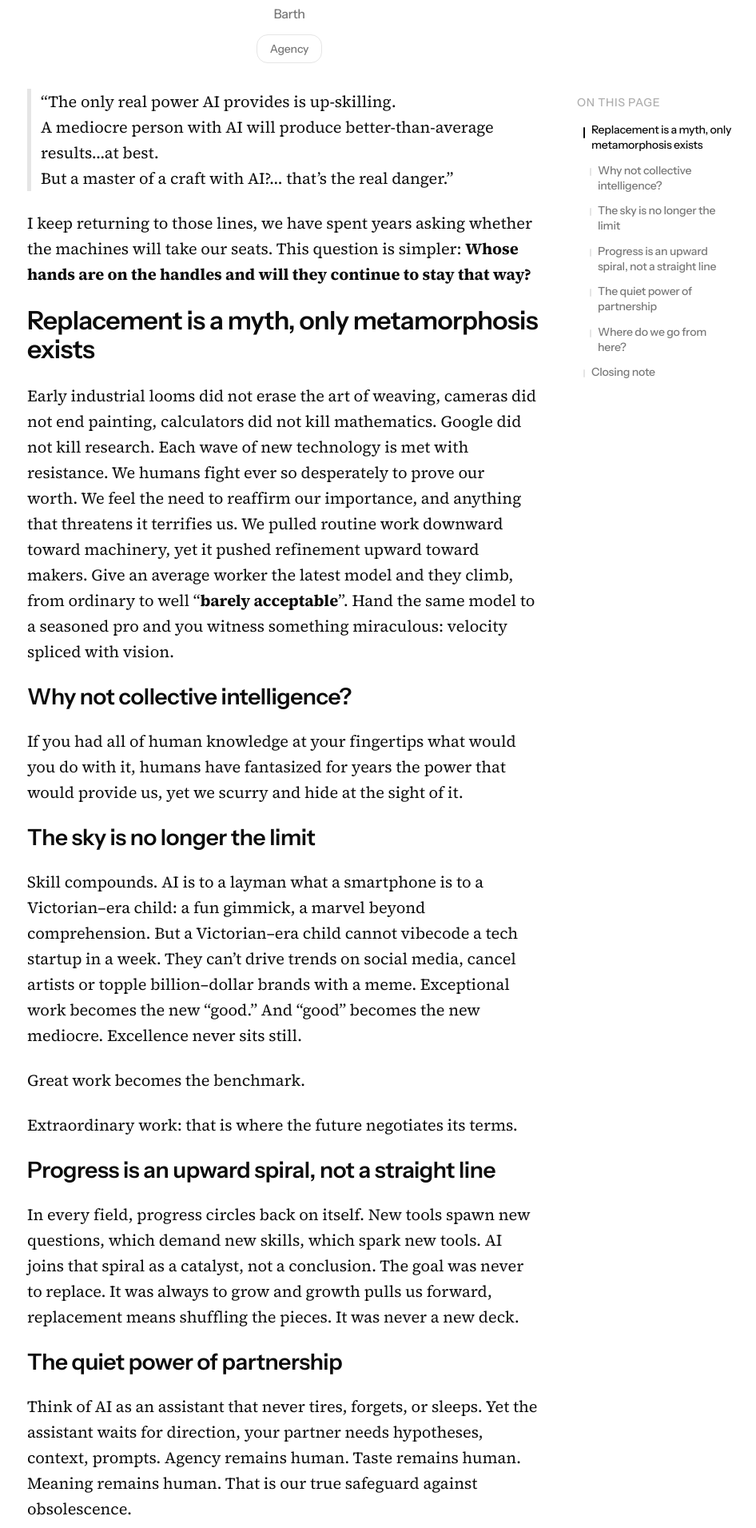
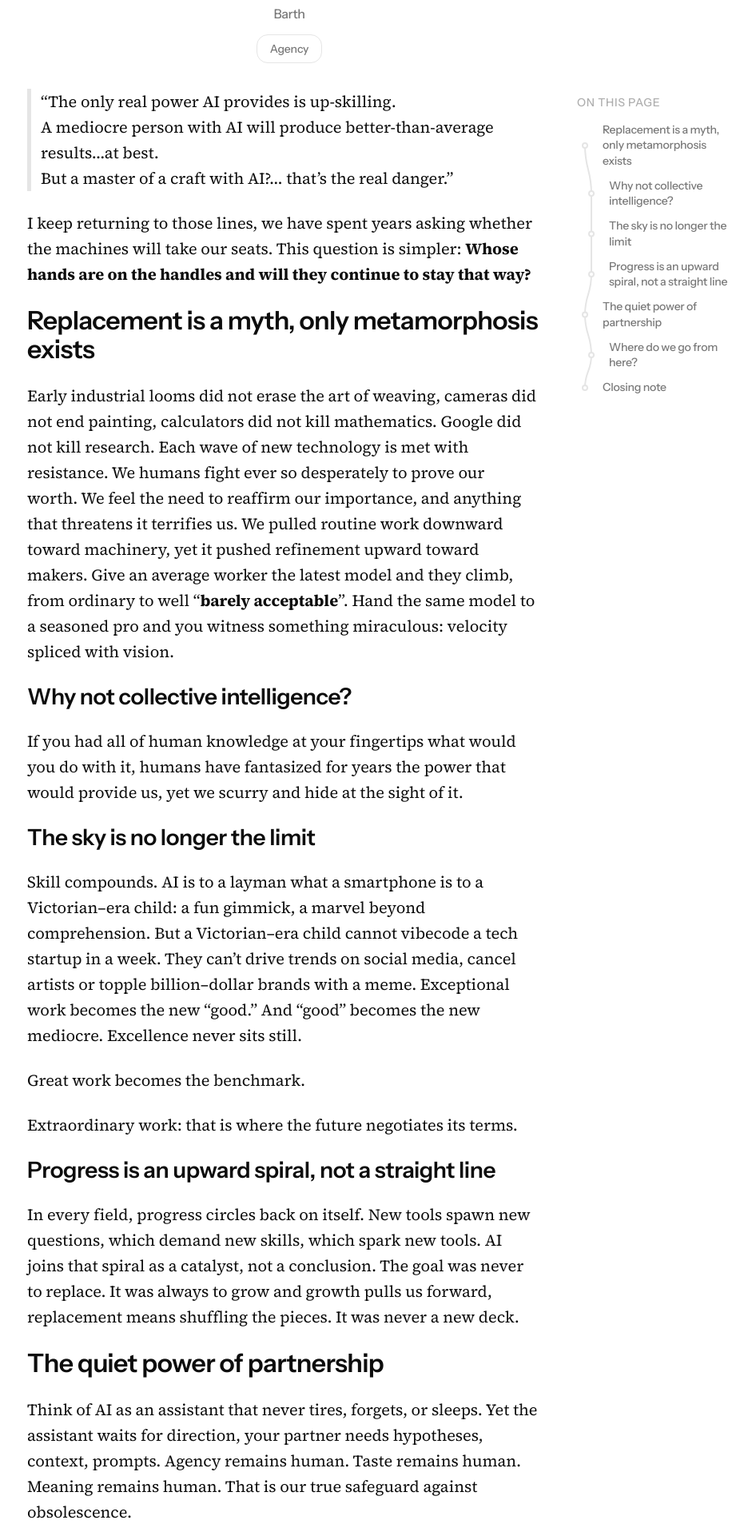
Before and after one commit to barthkosi/portfolio, a Next.js app: page /writing/replacement in a window 1280 px wide. Shown: the part 669-2580 px from the top of the page at 80% size, without its empty margins (278-1224 px from the left). Built offline with nearby package versions, Linux system fonts and the light colour scheme.

Commit message:
feat: added path for TOC and svg animation.

```diff
--- a/src/app/globals.css
+++ b/src/app/globals.css
@@ -781,8 +781,9 @@
     line-height: var(--line-height-xs);
     letter-spacing: var(--letter-spacing-none);
   }
+}
 
-  /* BLOG TEXT */
+/* BLOG TEXT AND HEADINGS (OUTSIDE LAYERS FOR PRECEDENCE) */
 .blog-text {
   font-family: var(--font-family-blog);
   @apply font-normal;
@@ -799,50 +800,48 @@
   }
 }
 
-  /* BLOG HEADINGS */
 .blogh1 {
-    font-family: var(--font-family-heading);
+  font-family: var(--font-family-heading) !important;
   @apply font-semibold;
-    font-size: var(--font-size-3xl);
-    line-height: var(--line-height-3xl);
-    letter-spacing: var(--letter-spacing-xl);
+  font-size: var(--font-size-3xl) !important;
+  line-height: var(--line-height-3xl) !important;
+  letter-spacing: var(--letter-spacing-xl) !important;
 }
 
 @media (min-width: 768px) {
   .blogh1 {
-      font-size: var(--font-size-5xl);
-      line-height: var(--line-height-5xl);
+    font-size: var(--font-size-5xl) !important;
+    line-height: var(--line-height-5xl) !important;
   }
 }
 
 .blogh2 {
-    font-family: var(--font-family-heading);
+  font-family: var(--font-family-heading) !important;
   @apply font-semibold;
-    font-size: var(--font-size-3xl);
-    line-height: var(--line-height-3xl);
-    letter-spacing: var(--letter-spacing-m);
+  font-size: var(--font-size-3xl) !important;
+  line-height: var(--line-height-3xl) !important;
+  letter-spacing: var(--letter-spacing-m) !important;
 }
 
 @media (min-width: 768px) {
   .blogh2 {
-      font-size: var(--font-size-4xl);
-      line-height: var(--line-height-4xl);
+    font-size: var(--font-size-4xl) !important;
+    line-height: var(--line-height-4xl) !important;
   }
 }
 
 .blogh3 {
-    font-family: var(--font-family-heading);
+  font-family: var(--font-family-heading) !important;
   @apply font-semibold;
-    font-size: var(--font-size-2xl);
-    line-height: var(--line-height-2xl);
-    letter-spacing: var(--letter-spacing-s);
+  font-size: var(--font-size-2xl) !important;
+  line-height: var(--line-height-2xl) !important;
+  letter-spacing: var(--letter-spacing-s) !important;
 }
 
 @media (min-width: 768px) {
   .blogh3 {
-      font-size: var(--font-size-3xl);
-      line-height: var(--line-height-3xl);
-    }
+    font-size: var(--font-size-3xl) !important;
+    line-height: var(--line-height-3xl) !important;
   }
 }
 
--- a/src/components/pages/PostContent.tsx
+++ b/src/components/pages/PostContent.tsx
@@ -79,36 +79,128 @@ const extractHeadings = (content: string): HeadingItem[] => {
     return headings;
 };
 
-// Table of Contents sidebar component
 function TableOfContents({ headings }: { headings: HeadingItem[] }) {
     const [activeId, setActiveId] = useState<string>('');
-    const observerRef = useRef<IntersectionObserver | null>(null);
+    const containerRef = useRef<HTMLElement>(null);
+    const itemRefs = useRef<Record<string, HTMLAnchorElement | null>>({});
+    const clipRectRef = useRef<SVGRectElement>(null);
 
+    const [pathData, setPathData] = useState<string>('');
+    const [pathHeight, setPathHeight] = useState<number>(0);
+
+    // Initial path generation and resize observer
     useEffect(() => {
-        if (headings.length === 0) return;
+        if (!containerRef.current || headings.length === 0) return;
 
-        const handleIntersect = (entries: IntersectionObserverEntry[]) => {
-            // Find the topmost visible heading
-            const visible = entries
-                .filter(e => e.isIntersecting)
-                .sort((a, b) => a.boundingClientRect.top - b.boundingClientRect.top);
+        const updatePath = () => {
+            if (!containerRef.current || headings.length === 0) return;
+            const containerTop = containerRef.current.getBoundingClientRect().top;
+            let path = '';
+            let lastPt: { x: number, y: number } | null = null;
+            let maxY = 0;
 
-            if (visible.length > 0) {
-                setActiveId(visible[0].target.id);
+            headings.forEach((h, i) => {
+                const el = itemRefs.current[h.id];
+                if (!el) return;
+                const rect = el.getBoundingClientRect();
+                const y = Math.max(0, rect.top - containerTop + rect.height / 2);
+                maxY = Math.max(maxY, y);
+
+                // Adjust x based on level to create the curve
+                const x = h.level === 1 ? 2 : h.level === 2 ? 10 : 18;
+
+                if (i === 0) {
+                    path += `M ${x} ${y}`;
+                } else if (lastPt) {
+                    const cy = (lastPt.y + y) / 2;
+                    path += ` C ${lastPt.x} ${cy}, ${x} ${cy}, ${x} ${y}`;
+                }
+                lastPt = { x, y };
+            });
+            setPathData(path);
+            setPathHeight(maxY + 10);
+        };
+
+        // Small delay to ensure fonts/layout are stable
+        const timeoutId = setTimeout(updatePath, 100);
+        window.addEventListener('resize', updatePath);
+        return () => {
+            clearTimeout(timeoutId);
+            window.removeEventListener('resize', updatePath);
+        };
+    }, [headings]);
+
+    // Scroll listener for SVG height and active state
+    useEffect(() => {
+        if (headings.length === 0 || !containerRef.current) return;
+
+        let ticking = false;
+
+        const updateScroll = () => {
+            if (!containerRef.current || headings.length === 0) return;
+            const scrollY = window.scrollY;
+            const OFFSET = 120; // Accounting for fixed header
+            const pageHeadings = headings.map(h => {
+                const el = document.getElementById(h.id);
+                return {
+                    id: h.id,
+                    top: el ? el.getBoundingClientRect().top + window.scrollY - OFFSET : 0
+                };
+            });
+
+            let targetY = 0;
+            let currentActiveId = headings[0].id;
+            const cTop = containerRef.current.getBoundingClientRect().top;
+
+            if (scrollY < pageHeadings[0].top) {
+                targetY = 0;
+                currentActiveId = '';
+            } else if (scrollY >= pageHeadings[pageHeadings.length - 1].top) {
+                const lastId = pageHeadings[pageHeadings.length - 1].id;
+                currentActiveId = lastId;
+                const el = itemRefs.current[lastId];
+                if (el) targetY = el.getBoundingClientRect().top - cTop + el.getBoundingClientRect().height / 2;
+            } else {
+                for (let i = 0; i < pageHeadings.length - 1; i++) {
+                    const curr = pageHeadings[i];
+                    const next = pageHeadings[i + 1];
+                    if (scrollY >= curr.top && scrollY < next.top) {
+                        currentActiveId = curr.id;
+                        const progress = (scrollY - curr.top) / (next.top - curr.top);
+                        const elCurr = itemRefs.current[curr.id];
+                        const elNext = itemRefs.current[next.id];
+
+                        if (elCurr && elNext) {
+                            const y1 = elCurr.getBoundingClientRect().top - cTop + elCurr.getBoundingClientRect().height / 2;
+                            const y2 = elNext.getBoundingClientRect().top - cTop + elNext.getBoundingClientRect().height / 2;
+                            targetY = y1 + progress * (y2 - y1);
+                        }
+                        break;
+                    }
+                }
+            }
+
+            if (clipRectRef.current) {
+                clipRectRef.current.setAttribute('height', Math.max(0, targetY).toString());
+            }
+
+            setActiveId(currentActiveId);
+        };
+
+        const handleScroll = () => {
+            if (!ticking) {
+                window.requestAnimationFrame(() => {
+                    updateScroll();
+                    ticking = false;
+                });
+                ticking = true;
             }
         };
 
-        observerRef.current = new IntersectionObserver(handleIntersect, {
-            rootMargin: '-80px 0px -60% 0px',
-            threshold: 0,
-        });
+        window.addEventListener('scroll', handleScroll, { passive: true });
+        updateScroll(); // initial call
 
-        headings.forEach(({ id }) => {
-            const el = document.getElementById(id);
-            if (el) observerRef.current?.observe(el);
-        });
-
-        return () => observerRef.current?.disconnect();
+        return () => window.removeEventListener('scroll', handleScroll);
     }, [headings]);
 
     if (headings.length === 0) return null;
@@ -125,36 +217,82 @@ function TableOfContents({ headings }: { headings: HeadingItem[] }) {
     };
 
     return (
-        <nav className="flex flex-col gap-1 w-[200px]">
-            <span className="label-s text-[var(--content-tertiary)] mb-2 opacity-60 uppercase tracking-wider">
+        <nav ref={containerRef as React.RefObject<HTMLDivElement>} className="relative flex flex-col gap-1 w-[200px] pl-6">
+            <span className="label-s text-[var(--content-tertiary)] mb-2 opacity-60 uppercase tracking-wider relative -left-6">
                 On this page
             </span>
+
+            {pathData && (
+                <svg
+                    className="absolute top-0 left-0 pointer-events-none"
+                    style={{ width: 24, height: pathHeight + 10, overflow: 'visible' }}
+                >
+                    <path
+                        d={pathData}
+                        fill="none"
+                        className="stroke-[var(--border-primary)]"
+                        strokeWidth="2"
+                        strokeLinecap="round"
+                        strokeLinejoin="round"
+                    />
+
+                    <path
+                        d={pathData}
+                        fill="none"
+                        className="stroke-[var(--content-primary)]"
+                        strokeWidth="2"
+                        strokeLinecap="round"
+                        strokeLinejoin="round"
+                        clipPath="url(#active-line-clip)"
+                    />
+                    <clipPath id="active-line-clip">
+                        <rect ref={clipRectRef} x="-10" y="-10" width="40" height="0" />
+                    </clipPath>
+
+                    {/* Add small connection dots at each heading */}
+                    {headings.map((h, i) => {
+                        const el = itemRefs.current[h.id];
+                        if (!el || !containerRef.current) return null;
+                        const rect = el.getBoundingClientRect();
+                        const cTop = containerRef.current.getBoundingClientRect().top;
+                        const y = Math.max(0, rect.top - cTop + rect.height / 2);
+                        const x = h.level === 1 ? 2 : h.level === 2 ? 10 : 18;
+
+                        // Check if the current heading is before or equal to the active heading
+                        const activeIndex = headings.findIndex(h => h.id === activeId);
+                        const isPassed = i <= activeIndex;
+
+                        return (
+                            <circle
+                                key={`dot-${h.id}`}
+                                cx={x}
+                                cy={y}
+                                r="3"
+                                className={`transition-all duration-300 ${isPassed ? 'fill-[var(--content-primary)]' : 'fill-[var(--background-primary)] stroke-[var(--border-primary)] stroke-2'}`}
+                            />
+                        );
+                    })}
+                </svg>
+            )}
+
             {headings.map(({ id, text, level }) => {
                 const isActive = activeId === id;
                 return (
                     <a
                         key={id}
+                        ref={(el) => { itemRefs.current[id] = el; }}
                         href={`#${id}`}
                         onClick={(e) => handleClick(e, id)}
                         className={`
-                                group flex items-start gap-2 py-1 transition-all duration-200
+                                group flex items-start py-1 transition-all duration-200 relative
                                 ${level === 2 ? 'pl-2' : level === 3 ? 'pl-4' : ''}
                             `}
                     >
                         <span
                             className={`
-                                    mt-[6px] shrink-0 w-[2px] rounded-full transition-all duration-200
-                                    ${isActive
-                                    ? 'h-[14px] bg-[var(--content-primary)]'
-                                    : 'h-[10px] bg-[var(--border-primary)] group-hover:bg-[var(--content-secondary)]'
-                                }
-                                `}
-                        />
-                        <span
-                            className={`
                                     label-s leading-snug transition-colors duration-200
                                     ${isActive
-                                    ? 'text-[var(--content-primary)]'
+                                    ? 'text-[var(--content-primary)] font-medium'
                                     : 'text-[var(--content-tertiary)] group-hover:text-[var(--content-secondary)]'
                                 }
                                 `}
--- a/src/components/pages/home/HeroSection.tsx
+++ b/src/components/pages/home/HeroSection.tsx
@@ -28,7 +28,7 @@ export default function HeroSection() {
     const isDesktop = useMediaQuery('(min-width: 1024px)');
 
     return (
-        <section className="relative flex flex-col lg:flex-row px-4 md:px-8 lg:pr-0 lg:gap-8 items-center h-[calc(100dvh-64px)] md:h-[calc(100dvh-101px)] overflow-hidden">
+        <section className="relative flex flex-col lg:flex-row px-4 md:px-8 lg:pr-0 lg:gap-8 items-center h-[calc(100vh-64px)] md:h-[calc(100vh-101px)] overflow-hidden">
             {/* Hero Content */}
             <motion.div
                 className="w-full items-start flex flex-col justify-center gap-4"
--- a/src/content/writing/replacement.md
+++ b/src/content/writing/replacement.md
@@ -35,7 +35,7 @@ Extraordinary work: that is where the future negotiates its terms.
 
 In every field, progress circles back on itself. New tools spawn new questions, which demand new skills, which spark new tools. AI joins that spiral as a catalyst, not a conclusion. The goal was never to replace. It was always to grow and growth pulls us forward, replacement means shuffling the pieces. It was never a new deck.
 
-### The quiet power of partnership
+## The quiet power of partnership
 
 Think of AI as an assistant that never tires, forgets, or sleeps. Yet the assistant waits for direction, your partner needs hypotheses, context, prompts. Agency remains human. Taste remains human. Meaning remains human. That is our true safeguard against obsolescence.
 
```
Also changed, not shown: src/content/writing/unproductive.md (+0 -1 lines). Lines whose indentation alone changed are shown as unchanged.
